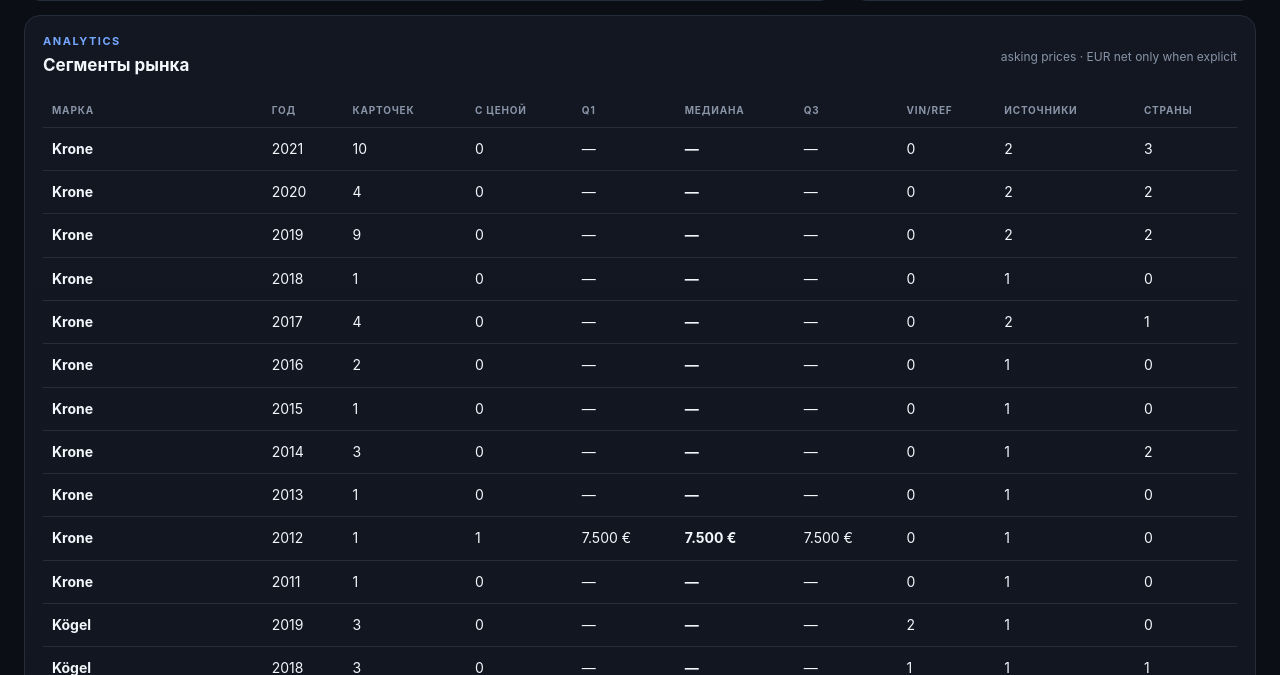
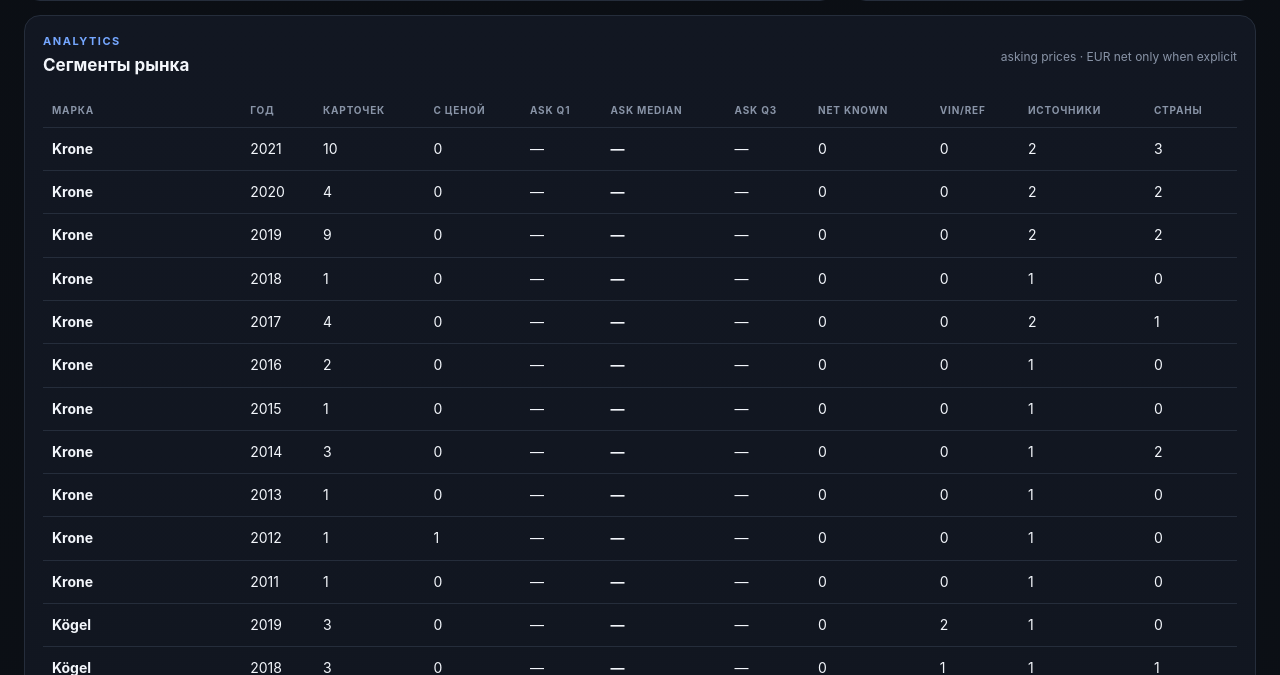
Before and after one commit to Muza-code/shmhandelvin, a Flask app: page / in a window 1280 px wide. Shown: the part 2241-2916 px from the top of the page. Run offline with Flask 3, Linux system fonts and the light colour scheme.

Commit message:
ui: show asking-price distribution separately from net evidence

```diff
--- a/templates/market_center.html
+++ b/templates/market_center.html
@@ -64,7 +64,7 @@
         <div class="panel-head"><div><div class="section-label">Analytics</div><h3>Сегменты рынка</h3></div><span class="muted">asking prices · EUR net only when explicit</span></div>
         <div class="table-wrap">
           <table>
-            <thead><tr><th>Марка</th><th>Год</th><th>Карточек</th><th>С ценой</th><th>Q1</th><th>Медиана</th><th>Q3</th><th>VIN/ref</th><th>Источники</th><th>Страны</th></tr></thead>
+            <thead><tr><th>Марка</th><th>Год</th><th>Карточек</th><th>С ценой</th><th>Ask Q1</th><th>Ask median</th><th>Ask Q3</th><th>Net known</th><th>VIN/ref</th><th>Источники</th><th>Страны</th></tr></thead>
             <tbody id="segments"></tbody>
           </table>
         </div>
@@ -131,8 +131,8 @@ function render(){
 
   document.getElementById('segments').innerHTML=(data.segments||[]).map(x=>`<tr>
     <td><b>${esc(x.brand)}</b></td><td>${esc(x.year)}</td><td>${x.cards}</td><td>${x.priced}</td>
-    <td>${euro(x.q1_net_eur)}</td><td><b>${euro(x.median_net_eur)}</b></td><td>${euro(x.q3_net_eur)}</td>
-    <td>${x.vin_found}</td><td>${x.sources}</td><td>${x.countries}</td>
+    <td>${euro(x.q1_ask_eur)}</td><td><b>${euro(x.median_ask_eur)}</b></td><td>${euro(x.q3_ask_eur)}</td>
+    <td>${x.net_priced||0}</td><td>${x.vin_found}</td><td>${x.sources}</td><td>${x.countries}</td>
   </tr>`).join('');
 
   document.getElementById('listings').innerHTML=F.slice(0,100).map(x=>`<tr>
```
